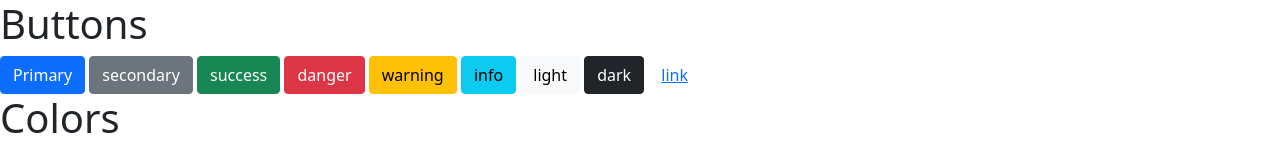
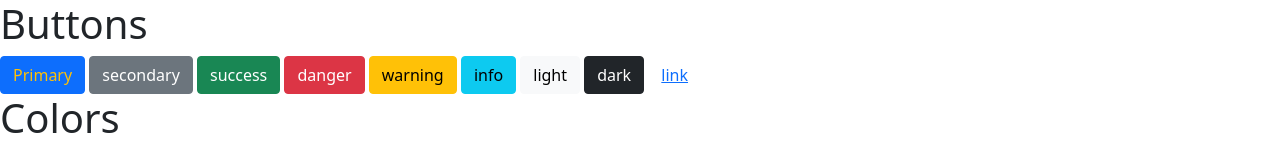
Before and after one commit to ctasbihas/bootstrap-practice, a plain HTML site: page index.html in a window 1280 px wide. Shown: the top 154 px of the page. Drawn offline with Linux system fonts and the light colour scheme.

Commit message:
forth commit

```diff
--- a/index.html
+++ b/index.html
@@ -9,7 +9,7 @@
 </head>
 <body>
     <h1>Buttons</h1>
-    <button class="btn btn-primary">Primary</button>
+    <button class="btn btn-primary text-warning">Primary</button>
     <button class="btn btn-secondary">secondary</button>
     <button class="btn btn-success">success</button>
     <button class="btn btn-danger">danger</button>
```
